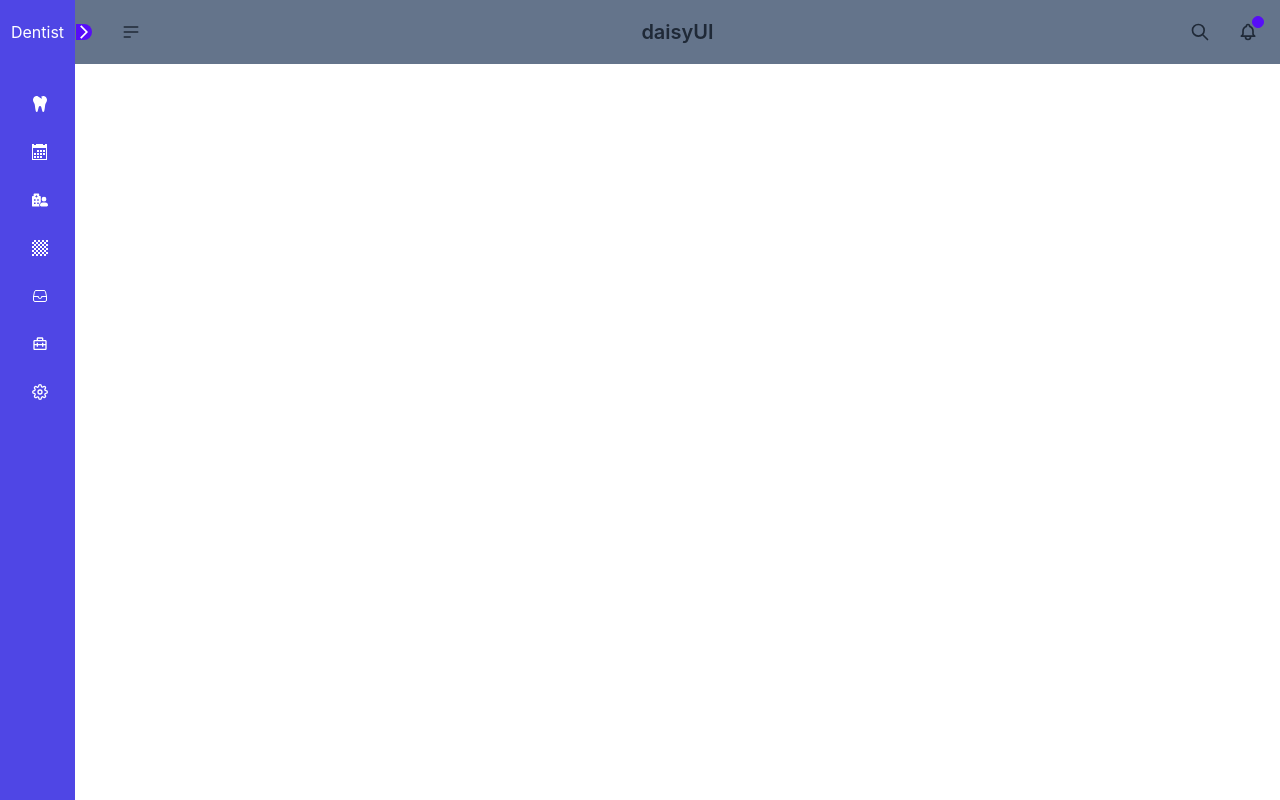
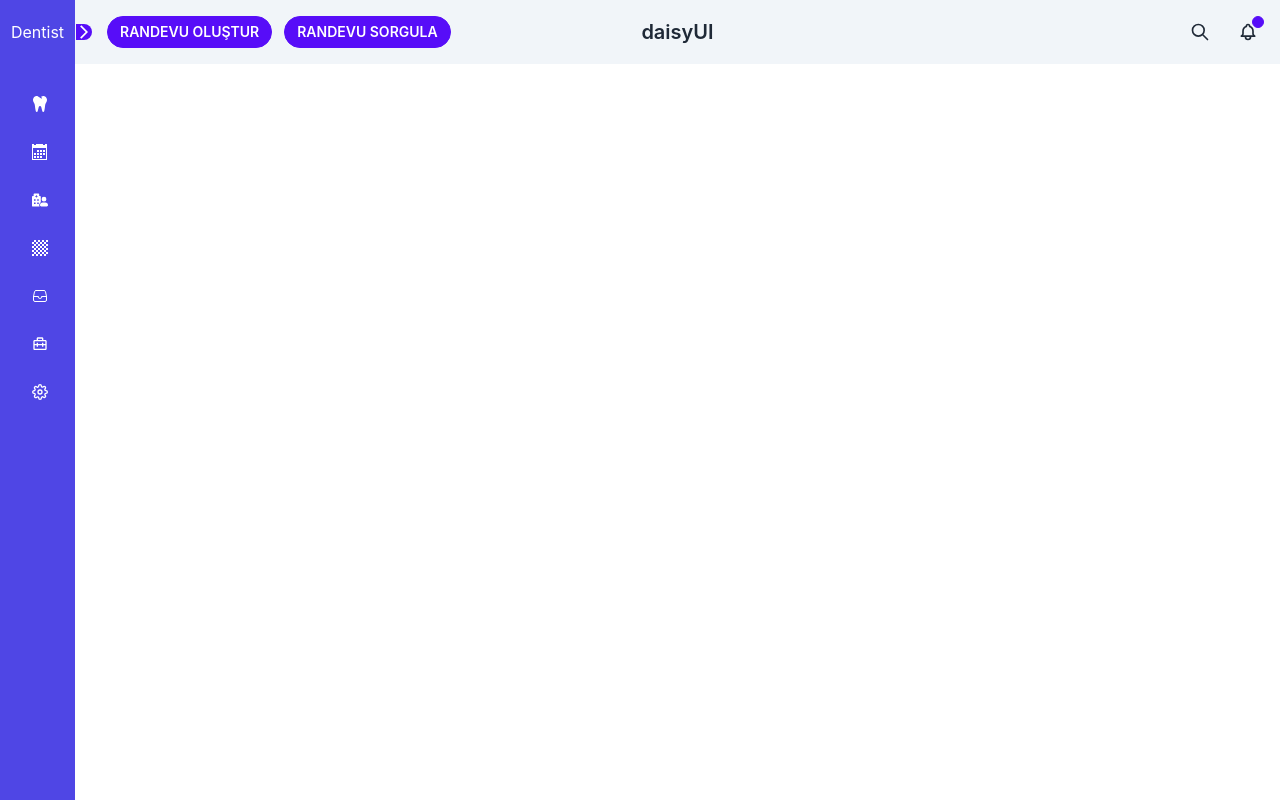
Before and after one commit to Stock-Management-System/dentalApp, a React (Create React App) app: page /polyclinic in a window 1280 px wide. Built offline with nearby package versions, Linux system fonts and the light colour scheme.

Commit message:
navbar modified

```diff
--- a/src/components/polyclinic/NavBar.jsx
+++ b/src/components/polyclinic/NavBar.jsx
@@ -2,16 +2,19 @@ import React from 'react'
 
 const NavBar = ({ open, setOpen }) => {
   return (
-    <div className="navbar bg-slate-500 absolute right-0 z-10" style={{ width: open ? "calc(100% - 220px)" : "calc(100% - 75px)" }}>
+    <div className="navbar bg-slate-100 absolute right-0 z-10" style={{ width: open ? "calc(100% - 220px)" : "calc(100% - 75px)" }}>
       <div className="navbar-start">
-        <div className="dropdown ml-6">
+        <div className='ml-6 xs:hidden md:block'>
+          <button className='btn btn-sm btn-primary rounded-3xl mr-3'>Randevu Oluştur</button>
+          <button className='btn btn-sm btn-primary rounded-3xl'>Randevu Sorgula</button>
+        </div>
+        <div className="dropdown ml-6 md:hidden">
           <label tabIndex={0} className="btn btn-ghost btn-circle">
             <svg xmlns="http://www.w3.org/2000/svg" className="h-5 w-5" fill="none" viewBox="0 0 24 24" stroke="currentColor"><path strokeLinecap="round" strokeLinejoin="round" strokeWidth="2" d="M4 6h16M4 12h16M4 18h7" /></svg>
           </label>
           <ul tabIndex={0} className="menu menu-compact dropdown-content mt-3 p-2 shadow bg-base-100 rounded-box w-52">
-            <li><a>Homepage</a></li>
-            <li><a>Portfolio</a></li>
-            <li><a>Aboutt</a></li>
+            <li><a>Randevu Oluştur</a></li>
+            <li><a>Randevu Sorgula</a></li>
           </ul>
         </div>
       </div>
--- a/tailwind.config.js
+++ b/tailwind.config.js
@@ -5,7 +5,24 @@ module.exports = {
     './src/**/*.{html,js}',
   ],
   theme: {
-    extend: {},
+    screens: {
+      'xs': '320px',
+      // => @media (min-width: 640px) { ... }
+      'sm': '640px',
+      // => @media (min-width: 640px) { ... }
+
+      'md': '768px',
+      // => @media (min-width: 768px) { ... }
+
+      'lg': '1024px',
+      // => @media (min-width: 1024px) { ... }
+
+      'xl': '1280px',
+      // => @media (min-width: 1280px) { ... }
+
+      '2xl': '1536px',
+      // => @media (min-width: 1536px) { ... }
+    }
   },
   plugins: [
     require("daisyui"),
```
